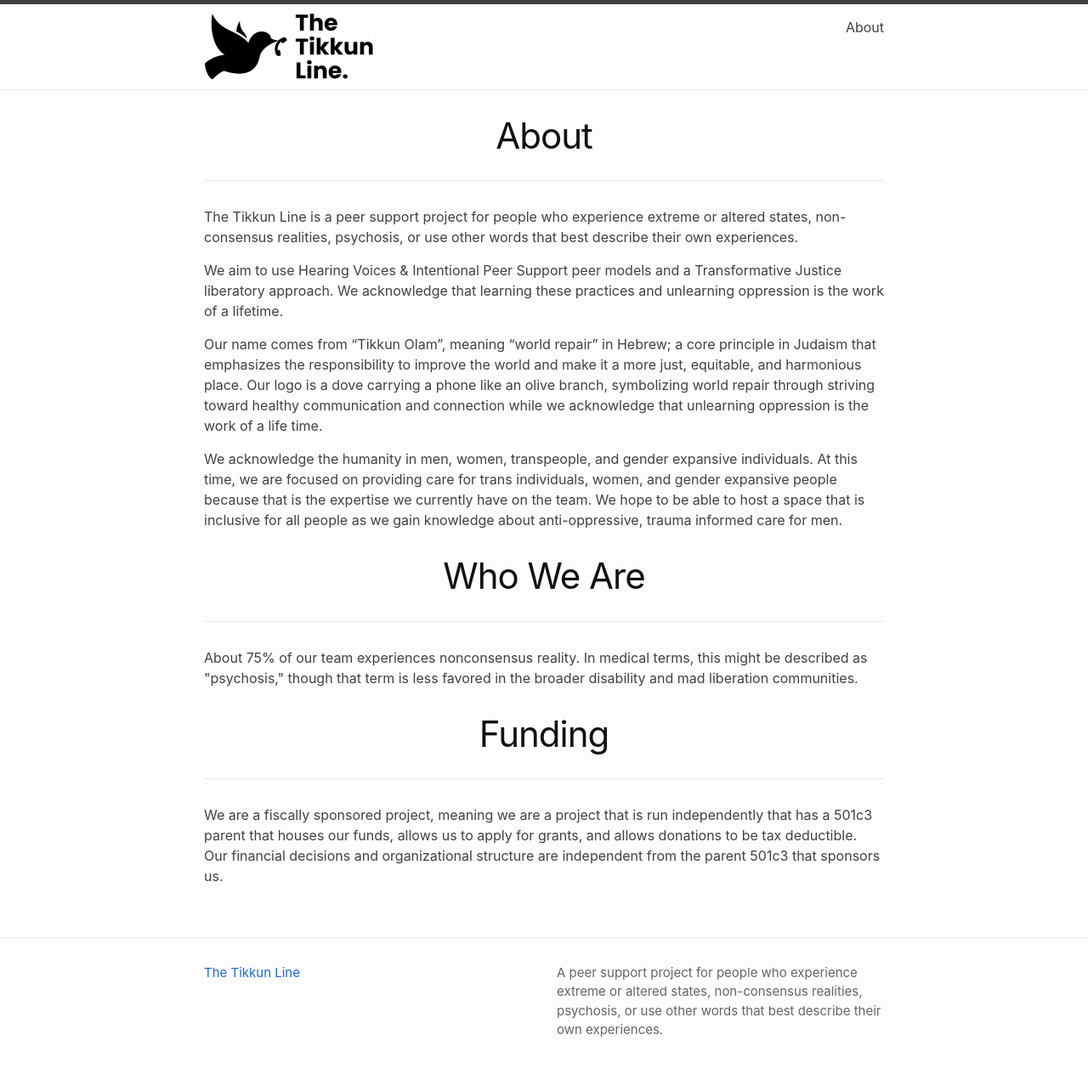
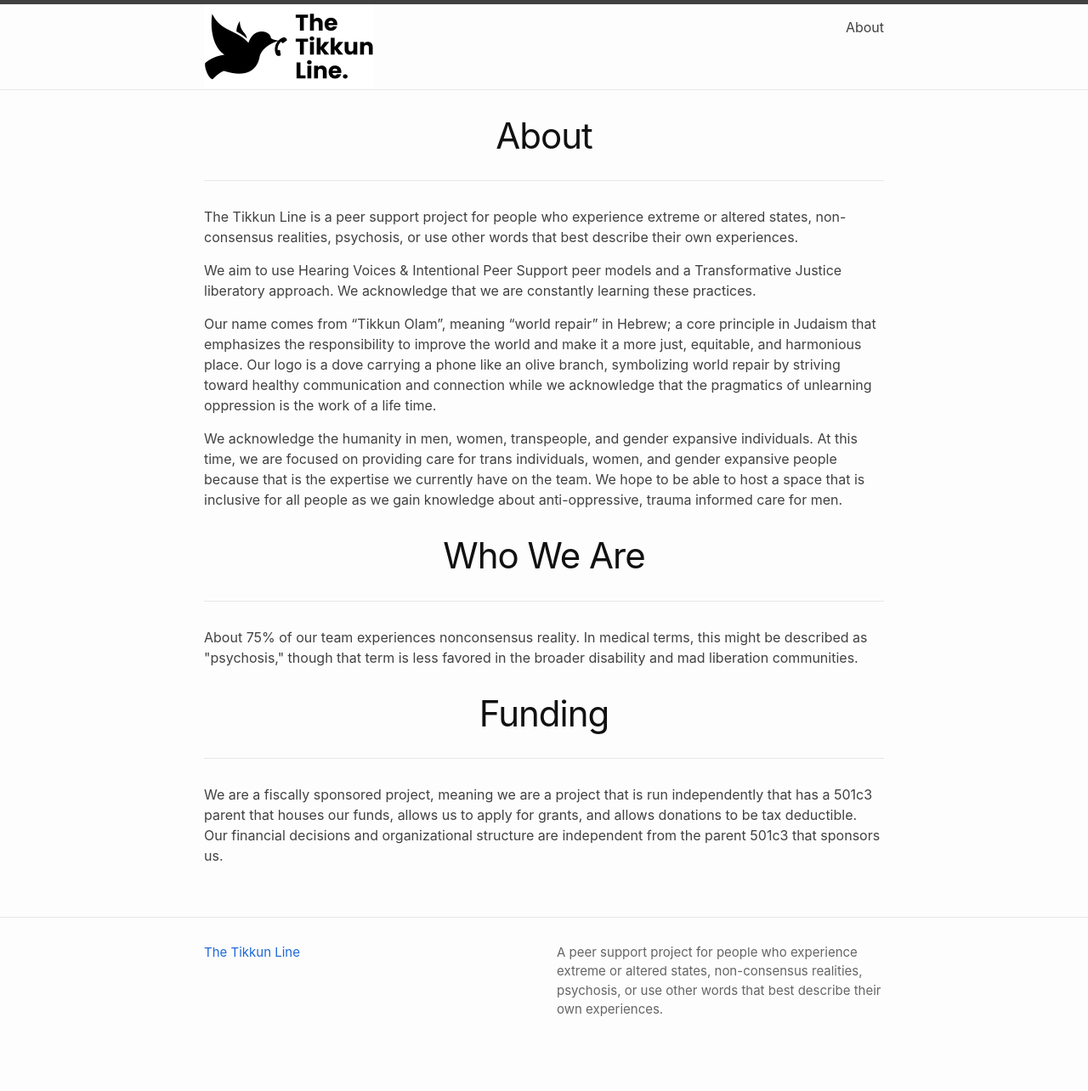
Before and after one commit to The-Tikkun-Line/the-tikkun-line.github.io, a Jekyll site: the page built from about.markdown, in a window 1280 px wide. Shown: the whole page at 85% size. Built offline with Jekyll 4.4.1, drawn with Linux system fonts in a browser that asks for light colours; after the commit the page ends 1260 px from its top, so only the background shows below that.

Commit message:
About page

```diff
--- a/about.markdown
+++ b/about.markdown
@@ -6,9 +6,9 @@ permalink: /about/
 
 The Tikkun Line is a peer support project for people who experience extreme or altered states, non-consensus realities, psychosis, or use other words that best describe their own experiences.
 
-We aim to use Hearing Voices & Intentional Peer Support peer models and a Transformative Justice liberatory approach. We acknowledge that learning these practices and unlearning oppression is the work of a lifetime.
+We aim to use Hearing Voices & Intentional Peer Support peer models and a Transformative Justice liberatory approach. We acknowledge that we are constantly learning these practices.
 
-Our name comes from "Tikkun Olam", meaning "world repair" in Hebrew; a core principle in Judaism that emphasizes the responsibility to improve the world and make it a more just, equitable, and harmonious place. Our logo is a dove carrying a phone like an olive branch, symbolizing world repair through striving toward healthy communication and connection while we acknowledge that unlearning oppression is the work of a life time.
+Our name comes from "Tikkun Olam", meaning "world repair" in Hebrew; a core principle in Judaism that emphasizes the responsibility to improve the world and make it a more just, equitable, and harmonious place. Our logo is a dove carrying a phone like an olive branch, symbolizing world repair by striving toward healthy communication and connection while we acknowledge that the pragmatics of unlearning oppression is the work of a life time.
 
 We acknowledge the humanity in men, women, transpeople, and gender expansive individuals. At this time, we are focused on providing care for trans individuals, women, and gender expansive people because that is the expertise we currently have on the team. We hope to be able to host a space that is inclusive for all people as we gain knowledge about anti-oppressive, trauma informed care for men.
 
```
